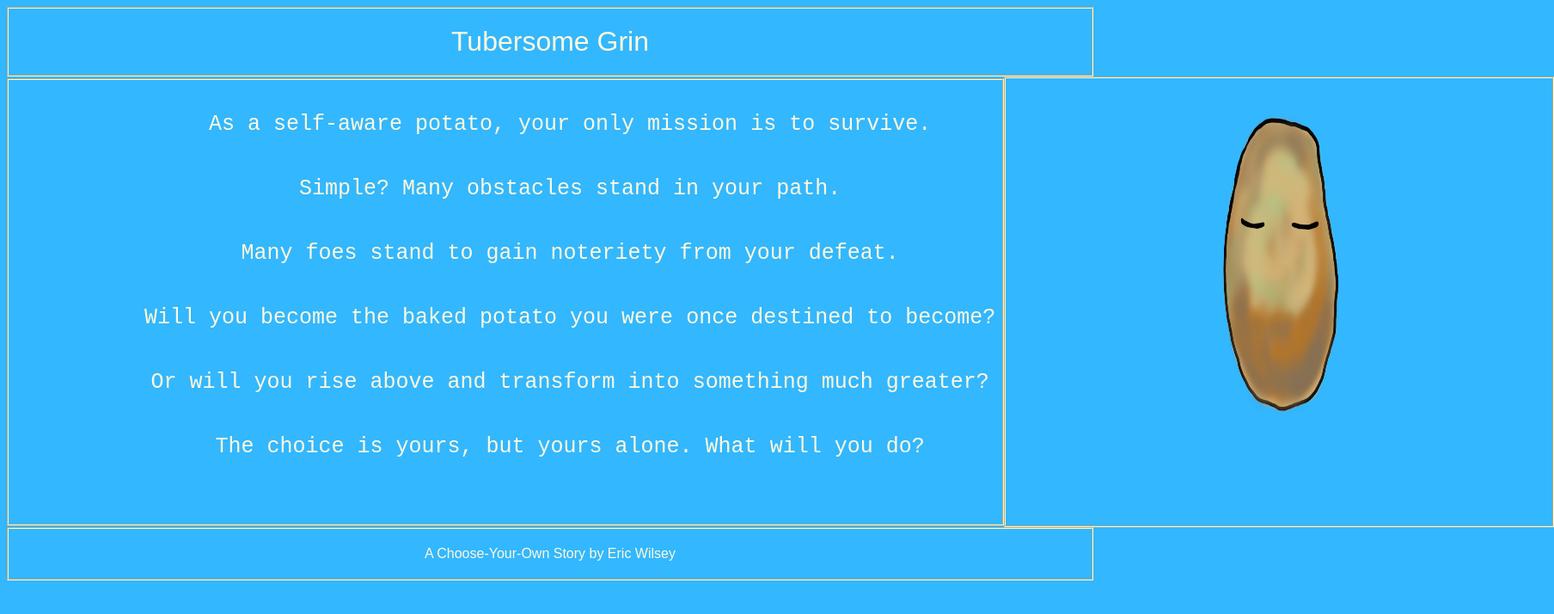
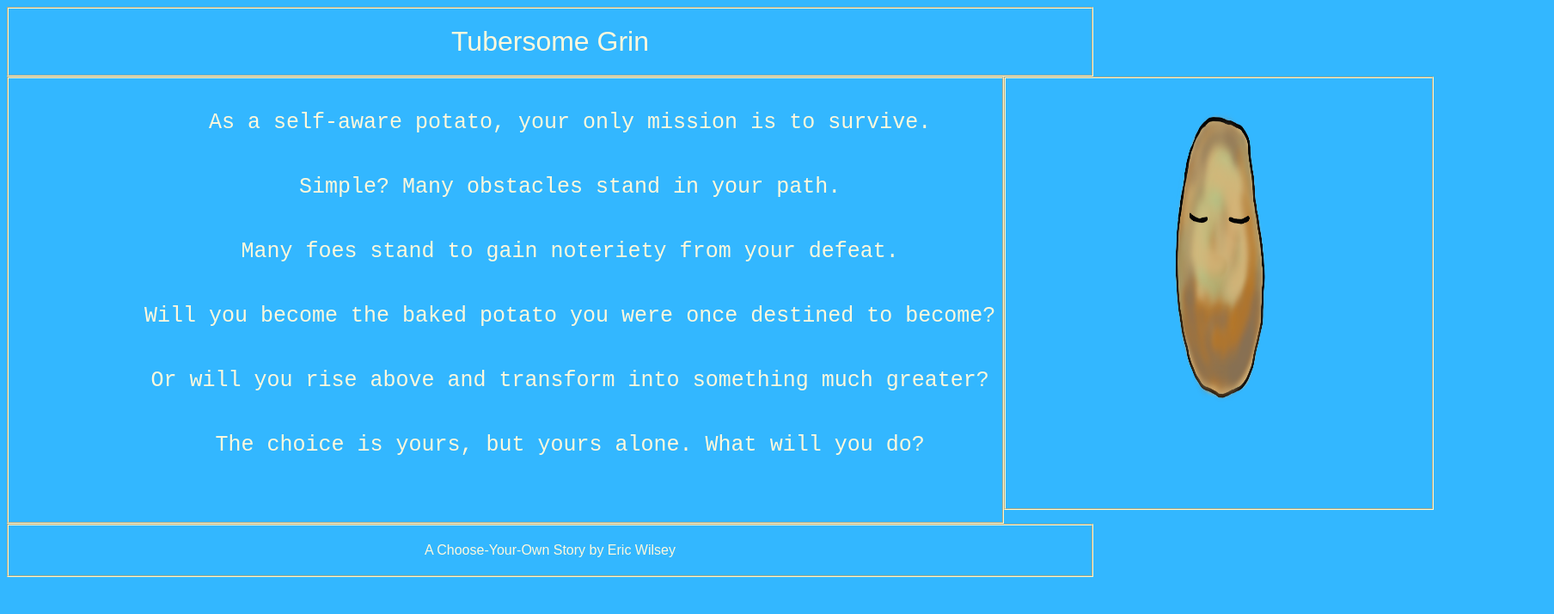
Before and after one commit to ewilsey/MART441, a plain HTML site: page HW-4/index.html in a window 1280 px wide. Shown: the whole page at 86% size, 1808 px wide, since content can reach past the window. Drawn offline with Linux system fonts and the light colour scheme.

Commit message:
Update index.html

```diff
--- a/HW-4/index.html
+++ b/HW-4/index.html
@@ -28,7 +28,7 @@
       </main>
       <aside>
         <div id="art" class="container">
-          <img src="imgs/One.png" alt="Default" title="Default Image" height="500" width="620">
+          <img src="imgs/One.png" alt="Default" title="Default Image" height="480" width="480">
         </div>
       </aside>
     </div>
```
